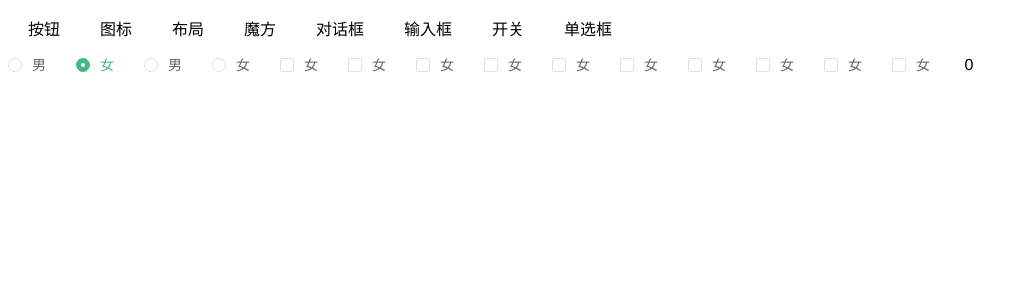
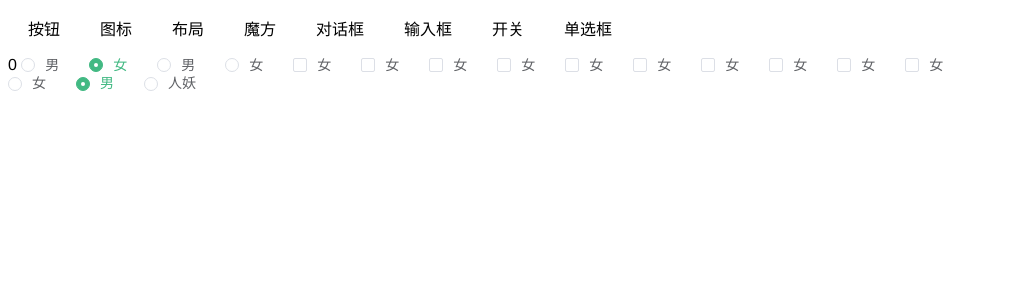
Before and after one commit to mrwdhasd0903/meows-ui, a Vue app: page /radio in a window 1280 px wide. Shown: the top 300 px of the page, without its empty margins (0-1028 px from the left). Built offline with nearby package versions, Linux system fonts and the light colour scheme.

Commit message:
新增radiogroup

```diff
--- a/examples/components/radio.vue
+++ b/examples/components/radio.vue
@@ -1,10 +1,10 @@
 <template>
   <div class>
+    {{gender}}
     <me-radio label="1" v-model="gender">男</me-radio>
     <me-radio label="0" v-model="gender">女</me-radio>
     <me-radio label="男" v-model="gender" />
     <me-radio label="女" v-model="gender" />
-
     <me-radio label="女" v-model="gender" shape="square" />
     <me-radio label="女" v-model="gender" active-color="ordinary" shape="square" />
     <me-radio label="女" v-model="gender" active-color="success" shape="square" />
@@ -15,7 +15,12 @@
     <me-radio label="女" v-model="gender" active-color="plain" shape="square" />
     <me-radio label="女" v-model="gender" active-color="elegant" shape="square" />
     <me-radio label="女" v-model="gender" active-color="red" shape="square" />
-    {{gender}}
+    <br />
+    <me-radio-group v-model="g2">
+      <me-radio label="0">女</me-radio>
+      <me-radio label="1">男</me-radio>
+      <me-radio label="3">人妖</me-radio>
+    </me-radio-group>
   </div>
 </template>
 
@@ -25,7 +30,8 @@ export default {
   components: {},
   data() {
     return {
-      gender: "0"
+      gender: "0",
+      g2: "1"
     };
   },
   computed: {},
--- a/packages/Radio/index.js
+++ b/packages/Radio/index.js
@@ -1,8 +1,10 @@
 // 导入组件
 import MeRadio from './src/index'
+import MeRadioGroup from './src/group'
 // 组件列表
 const components = [
-  MeRadio
+  MeRadio,
+  MeRadioGroup
 ]
 
 
--- /dev/null
+++ b/packages/Radio/src/group.vue
@@ -0,0 +1,23 @@
+<template>
+  <div class="me-radio-group">
+    <slot />
+  </div>
+</template>
+
+<script>
+export default {
+  name: "MeRadioGroup",
+  provide() {
+    return {
+      MeRadioGroup: this
+    };
+  },
+  props: {
+    //需要触发子组件
+    value: null
+  }
+};
+</script>
+
+<style lang="scss">
+</style>
--- a/packages/Radio/src/index.vue
+++ b/packages/Radio/src/index.vue
@@ -18,9 +18,18 @@
 import themeMap from "../../Theme/color";
 export default {
   name: "MeRadio",
+  inject: {
+    MeRadioGroup: {
+      default: null
+    }
+  },
   computed: {
+    hasMeRadioGroup() {
+      //判断Group
+      return !!this.MeRadioGroup;
+    },
     isChecked() {
-      return this.label === this.value;
+      return this.label === this.model;
     },
     _activeColor() {
       if (this.activeColor == "") {
@@ -42,11 +51,13 @@ export default {
     },
     model: {
       get() {
-        return this.value;
+        return this.hasMeRadioGroup ? this.MeRadioGroup.value : this.value;
       },
       set(value) {
         //触发父组件input事件
-        this.$emit("input", value);
+        this.hasMeRadioGroup
+          ? this.MeRadioGroup.$emit("input", value)
+          : this.$emit("input", value);
       }
     }
   },
```
